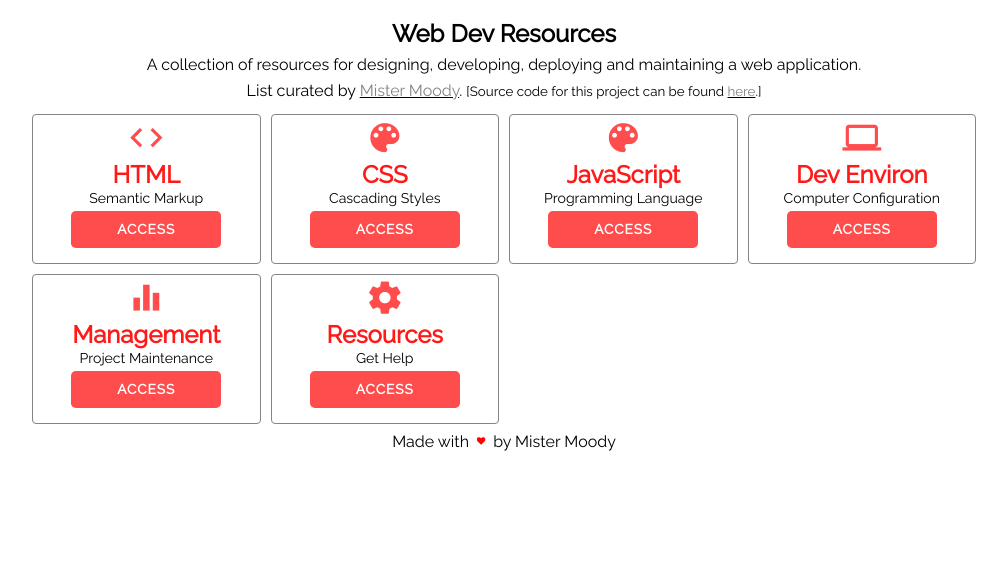
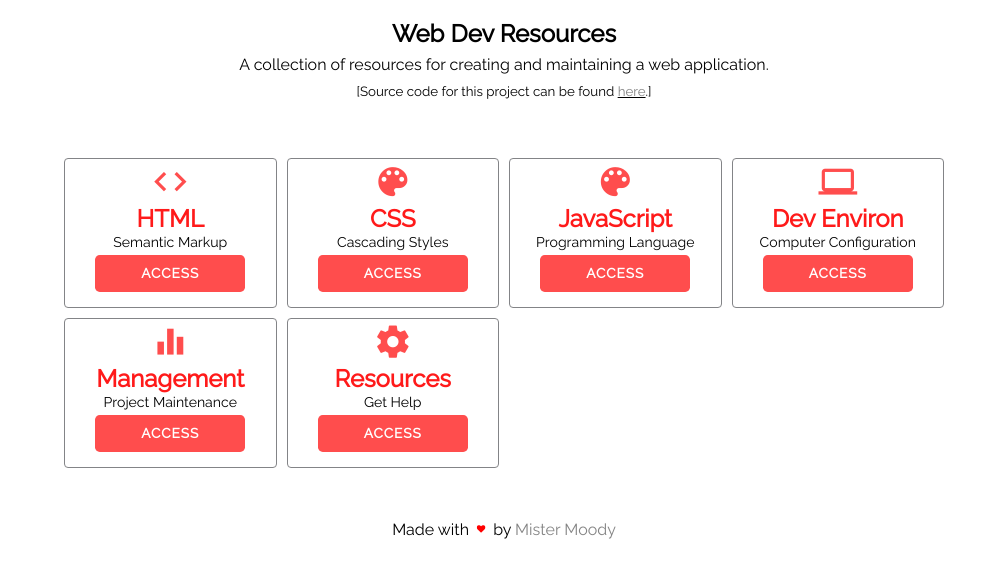
Before and after one commit to MisterMoody/mistermoody.github.io, a PHP site: page / in a window 1280 px wide. Shown: the top 578 px of the page, without its empty margins (136-1143 px from the left). Run offline with PHP 8.4, Linux system fonts and the light colour scheme.

Commit message:
Modify Grid Layout

```diff
--- a/css/home.css
+++ b/css/home.css
@@ -37,14 +37,16 @@ footer {grid-area: footer;}
 /*DESKTOP Media-Query*/
 @media screen and (min-width: 500px) {
   .galleryGrid {
-    margin: 0 10em; /* 0 1em */
-    grid-template-rows: auto auto 24px;
+    margin: 0 12em; /* 0 1em */
+    grid-template-rows: auto 1fr 24px;
+    grid-gap: 44px;
   }
 	.main-content {
     grid-template-columns: repeat(auto-fit, minmax(200px, 1fr));
 	}
 }
 /* ==================================================== */
+
 
 
 
--- a/index.html
+++ b/index.html
@@ -14,9 +14,9 @@
 
       <div class="intro">
 			 <h1>Web Dev Resources</h1>
-        <p>A collection of resources for designing, developing, deploying and maintaining a web application.</p>
+        <p>A collection of resources for creating and maintaining a web application.</p>
         <p>
-          List curated by <u><a href="http://mistermoody.com" target="_blank">Mister Moody</a></u>. <small>[Source code for this project can be found <u><a href="https://github.com/MisterMoody/mistermoody.github.io">here</a></u>.]</small>
+          <small>[Source code for this project can be found <u><a href="https://github.com/MisterMoody/mistermoody.github.io">here</a></u>.]</small>
         </p>
 		  </div>
 
@@ -78,7 +78,7 @@
       </div>
 
       <footer>
-        <span> Made with <i class="fa fa-heart"></i> by </span> Mister Moody
+        <span> Made with <i class="fa fa-heart"></i> by </span><a href="http://mistermoody.com" target="_blank">Mister Moody</a>
       </footer>
 
     </article>
```
